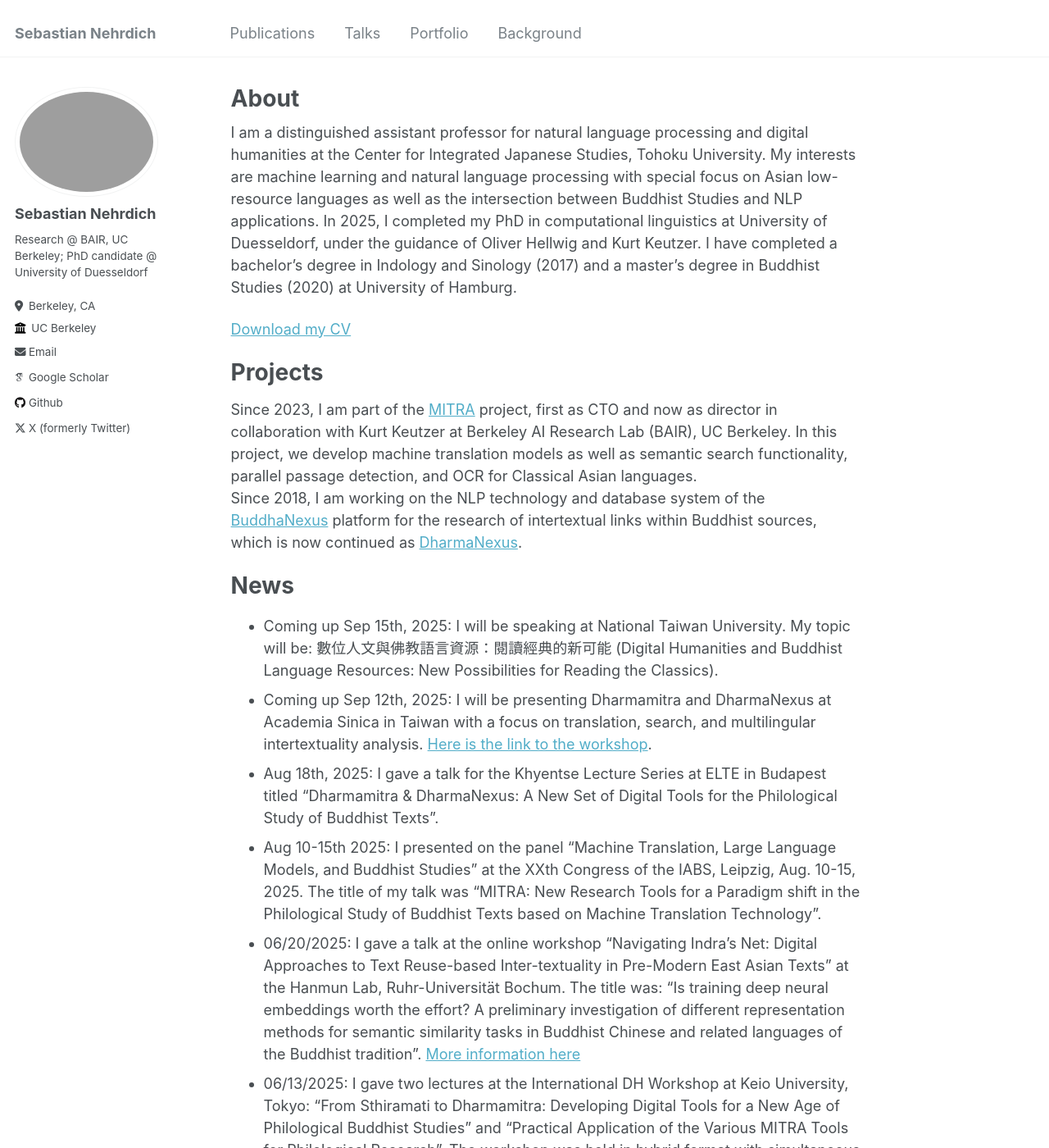
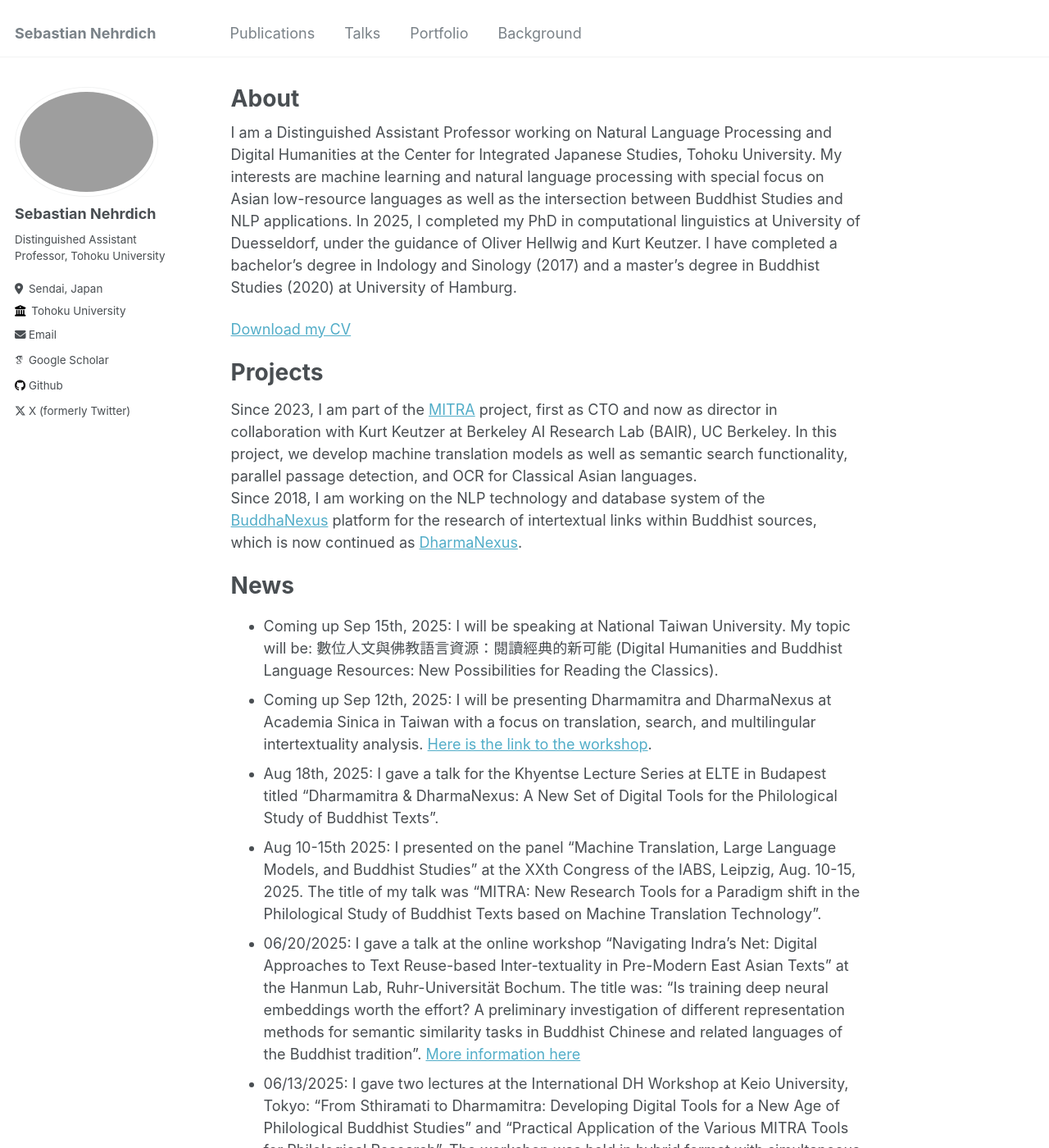
Before and after one commit to sebastian-nehrdich/sebastian-nehrdich.github.io, a Jekyll site: the page built from _pages/about.md, in a window 1280 px wide and 1400 px high. Shown: the whole window at 82% size. Built offline with Jekyll 4.4.1, drawn with Linux system fonts in a browser that asks for light colours; some web fonts are replaced; some of the changed text lies outside the part shown.

Commit message:
Updated my title

```diff
--- a/_config.yml
+++ b/_config.yml
@@ -11,7 +11,7 @@ locale                   : "en-US"
 title                    : "Sebastian Nehrdich"
 title_separator          : "-"
 name                     : &name "Sebastian Nehrdich"
-description              : &description "PhD candidate, University of Duesseldorf"
+description              : &description "Distinguished Assistant Professor, Tohoku University"
 url                      : https://sebastian-nehrdich.github.io # the base hostname & protocol for your site e.g. "https://mmistakes.github.io"
 baseurl                  : "" # the subpath of your site, e.g. "/blog"
 repository               : "sebastian-nehrdich/sebastian-nehrdich.github.io"
@@ -24,11 +24,11 @@ author:
   avatar           : "profile.png"
   name             : "Sebastian Nehrdich"
   pronouns         : # example: "she/her"
-  bio              : "Research @ BAIR, UC Berkeley; PhD candidate @ University of Duesseldorf"
-  location         : "Berkeley, CA"
-  employer         : "UC Berkeley"
+  bio              : "Distinguished Assistant Professor, Tohoku University"
+  location         : "Sendai, Japan"
+  employer         : "Tohoku University"
   uri              : # URL
-  email            : "nehrdich@berkeley.edu"
+  email            : "nehrdich@tohoku.ac.jp"
 
   # Academic websites
   arxiv            : # URL - Update with the correct link to your profile
--- a/_pages/about.md
+++ b/_pages/about.md
@@ -7,7 +7,7 @@ redirect_from:
   - /about.html
 ---
 
-I am a distinguished assistant professor for natural language processing and digital humanities at the Center for Integrated Japanese Studies, Tohoku University. My interests are machine learning and natural language processing with special focus on Asian low-resource languages as well as the intersection between Buddhist Studies and NLP applications. In 2025, I completed my PhD in computational linguistics at University of Duesseldorf, under the guidance of Oliver Hellwig and Kurt Keutzer. I have completed a bachelor's degree in Indology and Sinology (2017) and a master's degree in Buddhist Studies (2020) at University of Hamburg.
+I am a Distinguished Assistant Professor working on Natural Language Processing and Digital Humanities at the Center for Integrated Japanese Studies, Tohoku University. My interests are machine learning and natural language processing with special focus on Asian low-resource languages as well as the intersection between Buddhist Studies and NLP applications. In 2025, I completed my PhD in computational linguistics at University of Duesseldorf, under the guidance of Oliver Hellwig and Kurt Keutzer. I have completed a bachelor's degree in Indology and Sinology (2017) and a master's degree in Buddhist Studies (2020) at University of Hamburg.
 
 [Download my CV](/files/cv-2025-june.pdf)
 
@@ -24,7 +24,7 @@ News
 - Aug 10-15th 2025: I presented on the panel "Machine Translation, Large Language Models, and Buddhist Studies" at the XXth Congress of the IABS, Leipzig, Aug. 10-15, 2025. The title of my talk was "MITRA: New Research Tools for a Paradigm shift in the Philological Study of Buddhist Texts based on Machine Translation Technology".
 - 06/20/2025: I gave a talk at the online workshop "Navigating Indra’s Net: Digital Approaches to Text Reuse-based Inter-textuality in Pre-Modern East Asian Texts" at the Hanmun Lab, Ruhr-Universität Bochum. The title was: "Is training deep neural embeddings worth the effort? A preliminary investigation of different representation methods for semantic similarity tasks in Buddhist Chinese and related languages of the Buddhist tradition". [More information here](https://www.oaw.ruhr-uni-bochum.de/forschung/hanmun_lab/worhshops/index.html.en)
 - 06/13/2025: I gave two lectures at the International DH Workshop at Keio University, Tokyo: "From Sthiramati to Dharmamitra: Developing Digital Tools for a New Age of Philological Buddhist Studies" and "Practical Application of the Various MITRA Tools for Philological Research". The workshop was held in hybrid format with simultaneous interpretation. [Click here](https://sites.google.com/view/dhws2025b/) for more information.
-- 06/03/2025: I have accepted a tenure-track Assistant Professor position at the **Center for Integrated Japanese Studies, Tohoku University**, starting October 2025, focusing on the intersection of Buddhist and Japanese Studies with machine learning and digital humanities.
+- 06/03/2025: I have accepted a tenure-track Assistant Professor position at the Center for Integrated Japanese Studies, Tohoku University, starting October 2025, focusing on the intersection of Buddhist and Japanese Studies with machine learning and digital humanities.
 - 05/31/2025: I have submitted my PhD thesis in Computational Linguistics at the University of Duesseldorf. The defense is scheduled for September 2025.
 - 03/14/2025: Together with Xiang Wei and Marcus Bingenheimer, I will be conducting the workshop "Machine Translation for Asian Studies" at the AAS 2025 in Columbus, Ohio: [click here](https://asianstudies.confex.com/asianstudies/2025/meetingapp.cgi/Session/8470)
 - 03/13/2025: I will present our work on MITRAsearch, an advanced new information retrieval system for Classical Asian Languages, at the CEAL Technology Forum in Ohio, Columbus.
```
